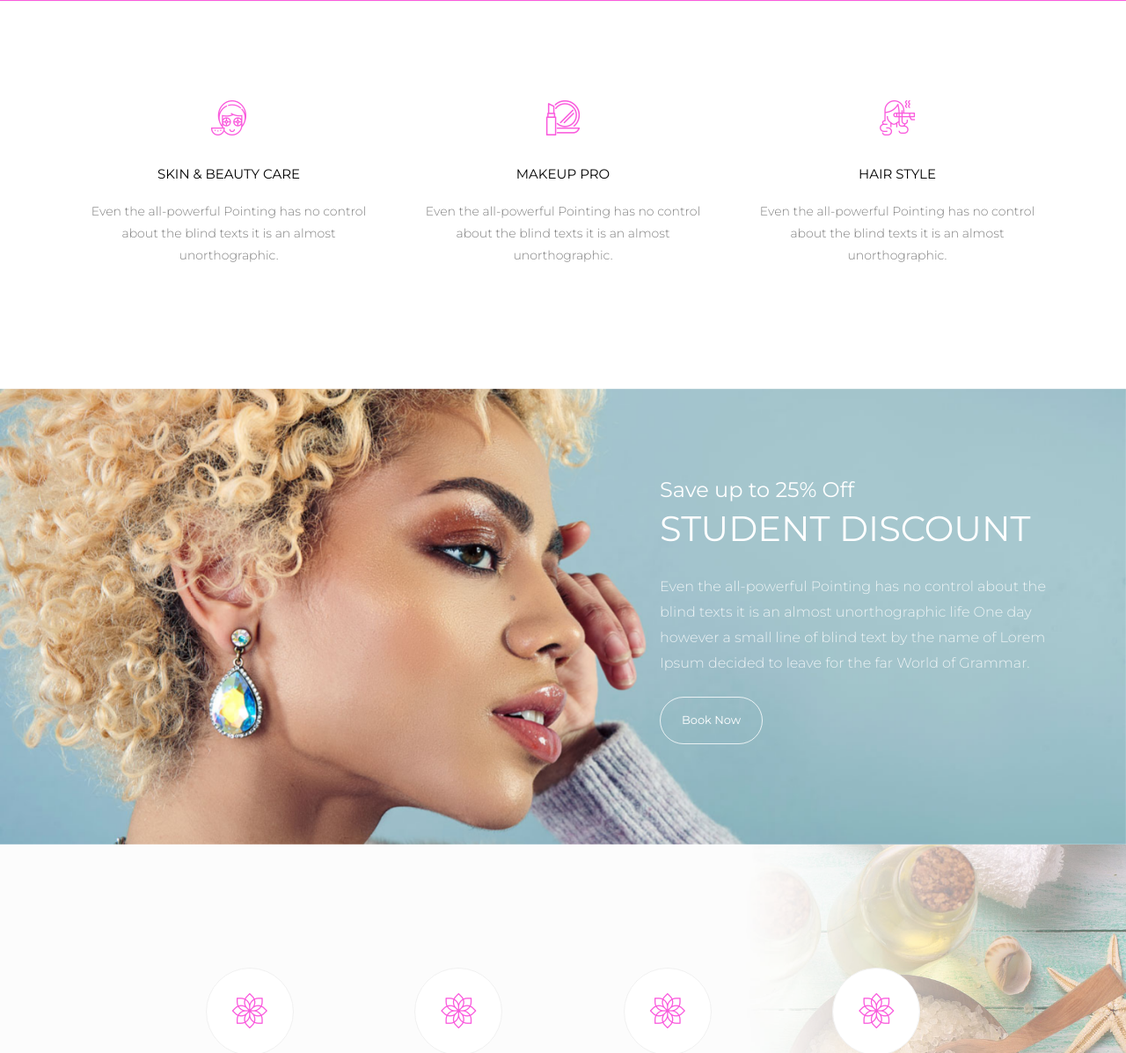
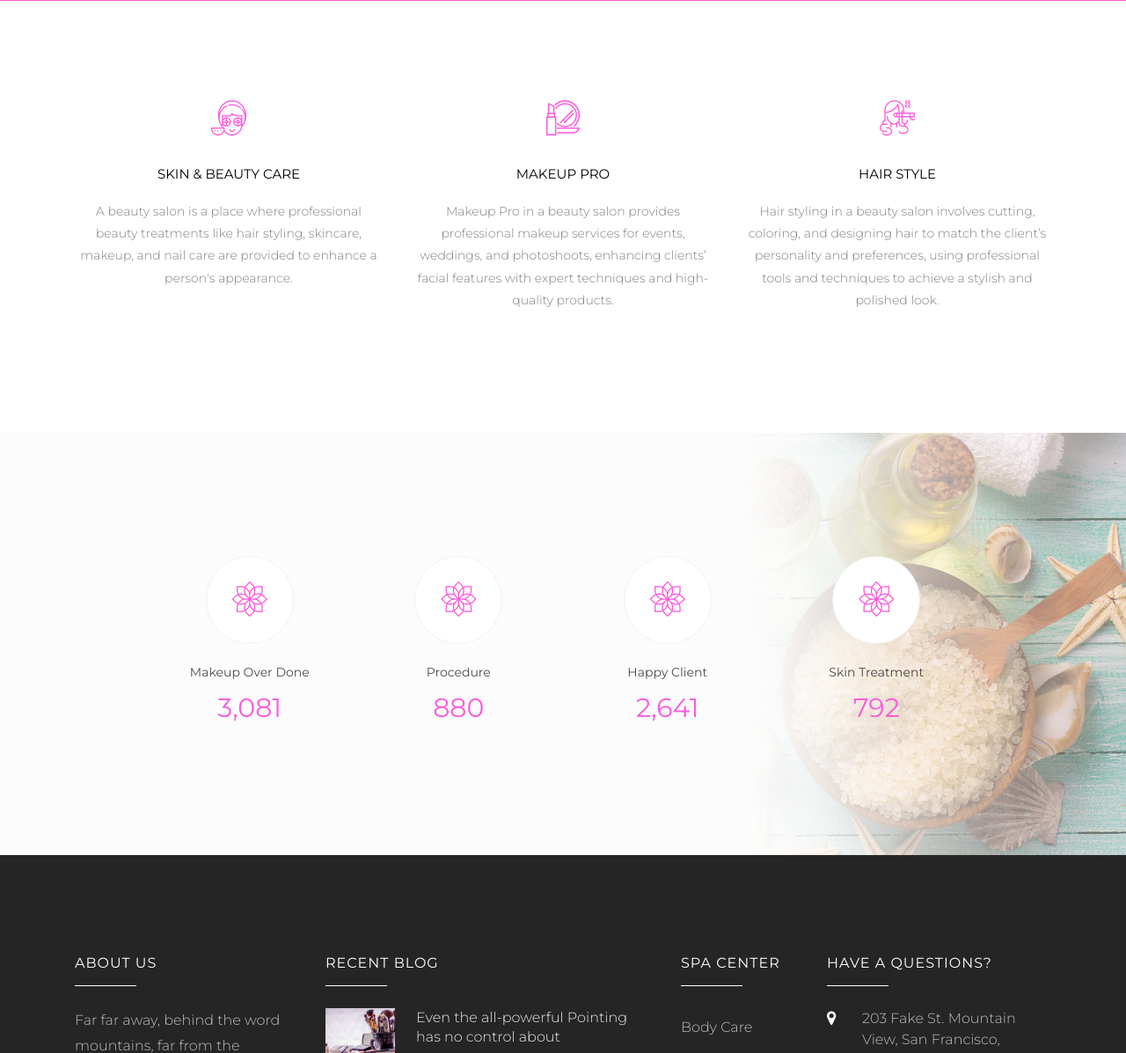
Before and after one commit to nayzawaungnza/beautyinte, a PHP site: page /services.php in a window 1280 px wide. Shown: the part 886-2083 px from the top of the page at 88% size. Run offline with PHP 8.4, Linux system fonts and the light colour scheme; some libraries are stand-ins or nearby versions; some web fonts are replaced.

Commit message:
template design

```diff
--- a/services.php
+++ b/services.php
@@ -8,7 +8,8 @@
           <div class="icon d-flex mb-3"><span class="flaticon-facial-treatment"></span></div>
           <div class="media-body">
             <h3 class="heading">Skin &amp; Beauty Care</h3>
-            <p>Even the all-powerful Pointing has no control about the blind texts it is an almost unorthographic.</p>
+            <p>A beauty salon is a place where professional beauty treatments like hair styling, skincare, makeup, and nail care are
+              provided to enhance a person's appearance.</p>
           </div>
         </div>
       </div>
@@ -17,7 +18,8 @@
           <div class="icon d-flex mb-3"><span class="flaticon-cosmetics"></span></div>
           <div class="media-body">
             <h3 class="heading">Makeup Pro</h3>
-            <p>Even the all-powerful Pointing has no control about the blind texts it is an almost unorthographic.</p>
+            <p>Makeup Pro in a beauty salon provides professional makeup services for events, weddings, and photoshoots, enhancing
+              clients’ facial features with expert techniques and high-quality products.</p>
           </div>
         </div>
       </div>
@@ -26,7 +28,8 @@
           <div class="icon d-flex mb-3"><span class="flaticon-curl"></span></div>
           <div class="media-body">
             <h3 class="heading">Hair Style</h3>
-            <p>Even the all-powerful Pointing has no control about the blind texts it is an almost unorthographic.</p>
+            <p>Hair styling in a beauty salon involves cutting, coloring, and designing hair to match the client’s personality and
+              preferences, using professional tools and techniques to achieve a stylish and polished look.</p>
           </div>
         </div>
       </div>
@@ -35,7 +38,7 @@
 </section>
 
 
-<section class="ftco-section ftco-discount img" style="background-image: url(images/bg_2.jpg);">
+<!-- <section class="ftco-section ftco-discount img" style="background-image: url(images/bg_2.jpg);">
   <div class="overlay"></div>
   <div class="container">
     <div class="row justify-content-end">
@@ -47,7 +50,7 @@
       </div>
     </div>
   </div>
-</section>
+</section> -->
 
 <section class="ftco-section ftco-counter img" id="section-counter" style="background-image: url(images/bg_4.jpg);">
   <div class="overlay"></div>
--- a/template_layout/header.php
+++ b/template_layout/header.php
@@ -63,7 +63,7 @@
                 <span class="oi oi-menu"></span> Menu
             </button>
 
-            <div class="collapse navbar-collapse" id="ftco-nav">
+            <div class="collapse navbar-collapse" bg-dark id="ftco-nav">
                 <ul class="navbar-nav ml-auto">
                     <li class="nav-item active"><a href="index.html" class="nav-link">Home</a></li>
                     <li class="nav-item"><a href="about.php" class="nav-link">About</a></li>
--- a/work.php
+++ b/work.php
@@ -92,7 +92,7 @@
 							</div>
 							<h3>Makeup</h3>
 						</div>
-					</div>
+					</div>`
 				</a>
 			</div>
 			<div class="col-md-4 ftco-animate">
```
Also changed, not shown: about.php (+4 -3 lines).
